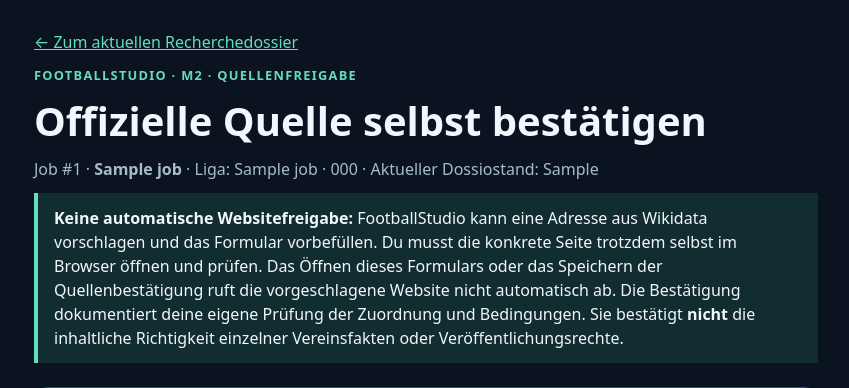
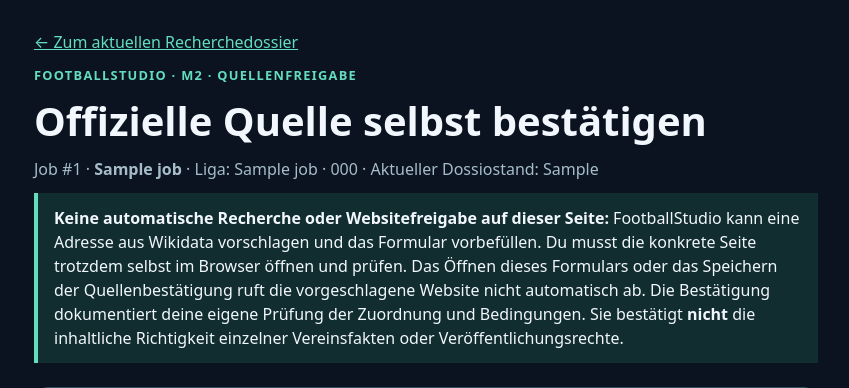
Before and after one commit to whiteyOnTheMoon/FootballStudio, a Django app: template app/studio/templates/studio/source_confirmation.html in a window 1280 px wide. Shown: the top 388 px of the page, without its empty margins (214-1063 px from the left). Run offline with Django 5.2, Linux system fonts and the light colour scheme; the template is opened without the code that fills it: most values are stand-ins (such as "Sample title", 1, 10 or a date in 2020); form fields are guessed from the names that the template uses.

Commit message:
fix(FS-014e): retain clear no-automatic-research notice required by source form regression

```diff
--- a/app/studio/templates/studio/source_confirmation.html
+++ b/app/studio/templates/studio/source_confirmation.html
@@ -44,7 +44,7 @@
   </p>
 
   <p class="notice">
-    <strong>Keine automatische Websitefreigabe:</strong> FootballStudio kann eine Adresse
+    <strong>Keine automatische Recherche oder Websitefreigabe auf dieser Seite:</strong> FootballStudio kann eine Adresse
     aus Wikidata vorschlagen und das Formular vorbefüllen. Du musst die konkrete Seite
     trotzdem selbst im Browser öffnen und prüfen. Das Öffnen dieses Formulars oder
     das Speichern der Quellenbestätigung ruft die vorgeschlagene Website nicht automatisch ab.
```
